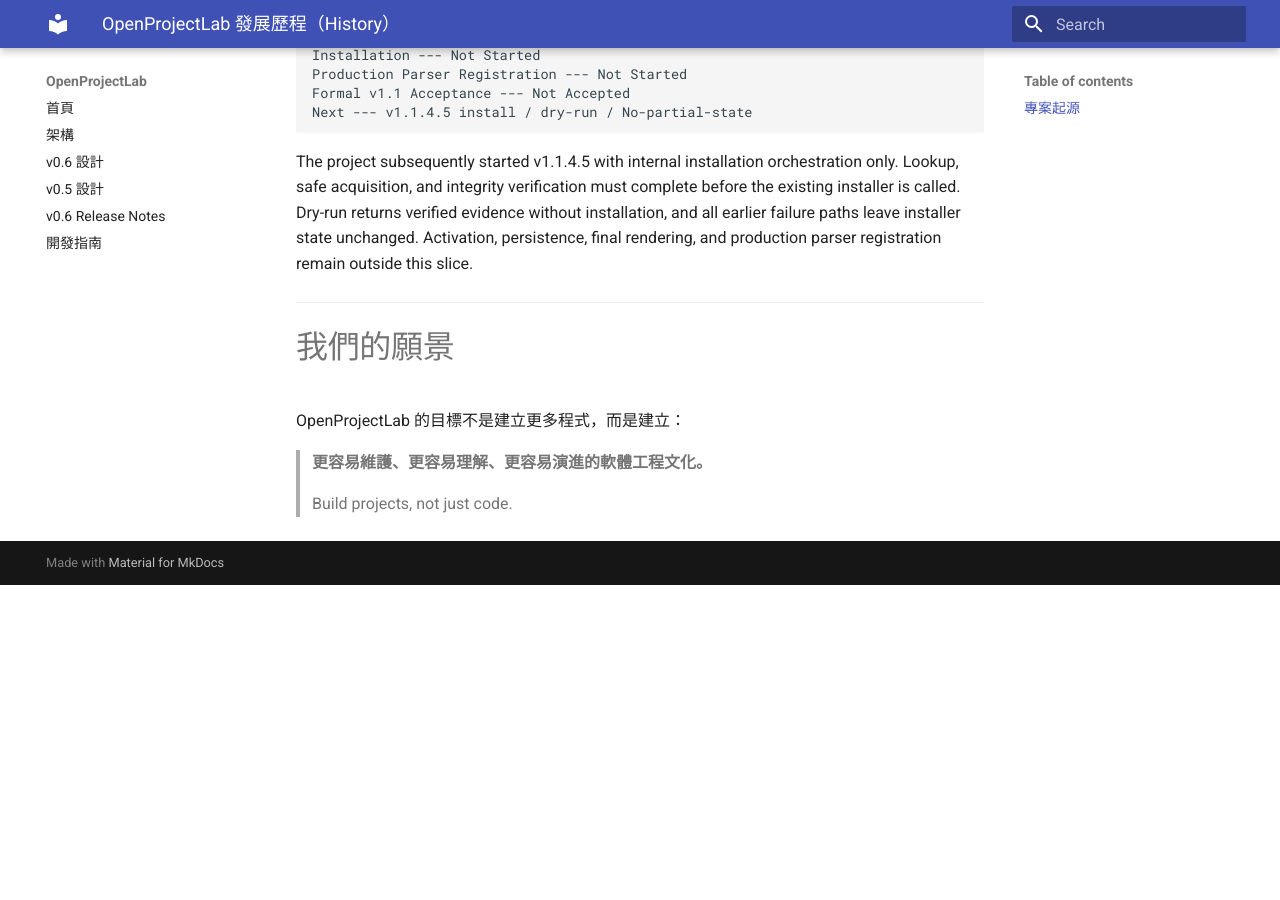
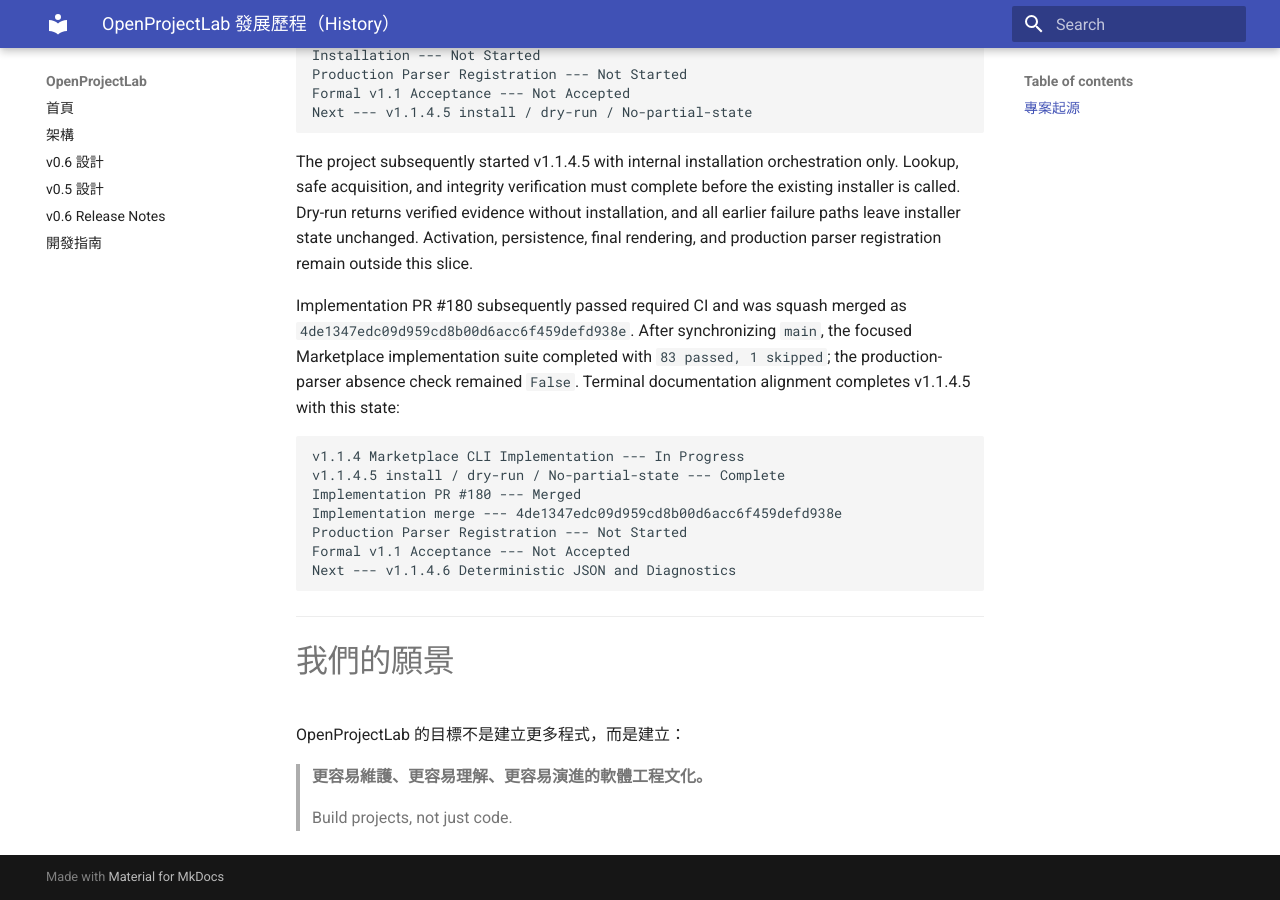
Before and after one commit to khwang1964/OpenProjectLab, an MkDocs documentation site: the page built from docs/HISTORY.md, in a window 1280 px wide and 900 px high, scrolled down 43866 px. Built offline with MkDocs 1.6.1 and Material for MkDocs 9.7.7, drawn with Linux system fonts in a browser that asks for light colours; before the commit the page ends 44451 px from its top, so only the background shows below that.

Commit message:
docs: complete v1.1.4.5 install terminal alignment (#181)

````diff
--- a/docs/HISTORY.md
+++ b/docs/HISTORY.md
@@ -2240,6 +2240,22 @@
 state unchanged. Activation, persistence, final rendering, and production
 parser registration remain outside this slice.
 
+Implementation PR #180 subsequently passed required CI and was squash merged
+as `4de1347edc09d959cd8b00d6acc6f459defd938e`. After synchronizing `main`, the
+focused Marketplace implementation suite completed with `83 passed, 1
+skipped`; the production-parser absence check remained `False`. Terminal
+documentation alignment completes v1.1.4.5 with this state:
+
+``` text
+v1.1.4 Marketplace CLI Implementation --- In Progress
+v1.1.4.5 install / dry-run / No-partial-state --- Complete
+Implementation PR #180 --- Merged
+Implementation merge --- 4de1347edc09d959cd8b00d6acc6f459defd938e
+Production Parser Registration --- Not Started
+Formal v1.1 Acceptance --- Not Accepted
+Next --- v1.1.4.6 Deterministic JSON and Diagnostics
+```
+
 ------------------------------------------------------------------------
 
 # 我們的願景
````
Also changed, not shown: CHANGELOG.md (+8 -0 lines), docs/releases/v1.1-marketplace-cli-implementation.md (+6 -4 lines), docs/roadmap.md (+5 -2 lines), 1 other file.
